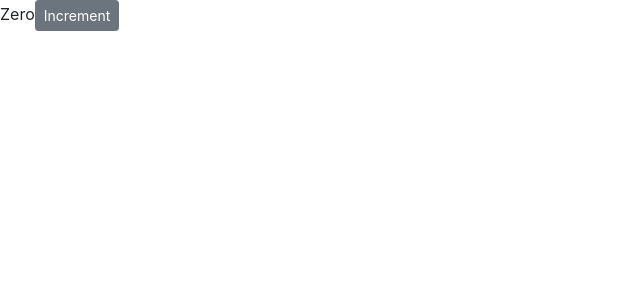
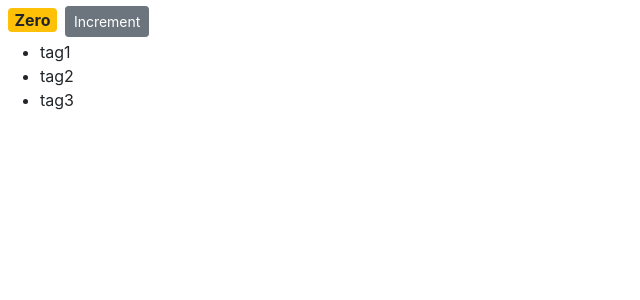
Before and after one commit to Nanc2412/First-react-app, a React (Create React App) app: page / in a window 1280 px wide. Shown: the top 300 px of the page, without its empty margins (0-640 px from the left). Built offline with nearby package versions, Linux system fonts and the light colour scheme.

Commit message:
rendering lists

```diff
--- a/src/components/counter.jsx
+++ b/src/components/counter.jsx
@@ -1,11 +1,12 @@
 import React, { Component } from "react";
-import 'bootstrap/dist/css/bootstrap.min.css';
-
+import "bootstrap/dist/css/bootstrap.min.css";
 
 class Counter extends Component {
   state = {
-        count : 0,
-        imageUrl : "https://images.ctfassets.net/hrltx12pl8hq/61DiwECVps74bWazF88Cy9/2cc9411d050b8ca50530cf97b3e51c96/Image_Cover.jpg?fit=fill&w=480&h=270"
+    count: 0,
+    tags: ["tag1", "tag2", "tag3"],
+    imageUrl:
+      "https://images.ctfassets.net/hrltx12pl8hq/61DiwECVps74bWazF88Cy9/2cc9411d050b8ca50530cf97b3e51c96/Image_Cover.jpg?fit=fill&w=480&h=270",
   };
 
   // styles = {
@@ -16,19 +17,26 @@ class Counter extends Component {
     return (
       <React.Fragment>
         {/* <img src={this.state.imageUrl} alt="11111111111" /> */}
-        <span style={{ fontSize: 16 }} className= {this.getBadgeClasses}>{this.formatCount()}</span>
-        <button className= "btn btn-secondary btn-sm">Increment</button>
+        <span style={{ fontSize: 16 }} className={this.getBadgeClasses()}>
+          {this.formatCount()}
+        </span>
+        <button className="btn btn-secondary btn-sm">Increment</button>
+        <ul>
+          {this.state.tags.map((tag) => (
+            <li key={tag}> {tag} </li>
+          ))}
+        </ul>
       </React.Fragment>
     );
   }
 
   getBadgeClasses() {
     let classes = "badge m-2 badge-";
-        classes += (this.state.count === 0) ? "warning" : "primary";
+    classes += this.state.count === 0 ? "warning" : "primary";
     return classes;
   }
 
-  formatCount (){
+  formatCount() {
     //return this.state.count==0 ? 'zero' : this.state.count; OR
     const { count } = this.state;
     return count === 0 ? "Zero" : count;
```
Lines whose indentation alone changed are shown as unchanged.
